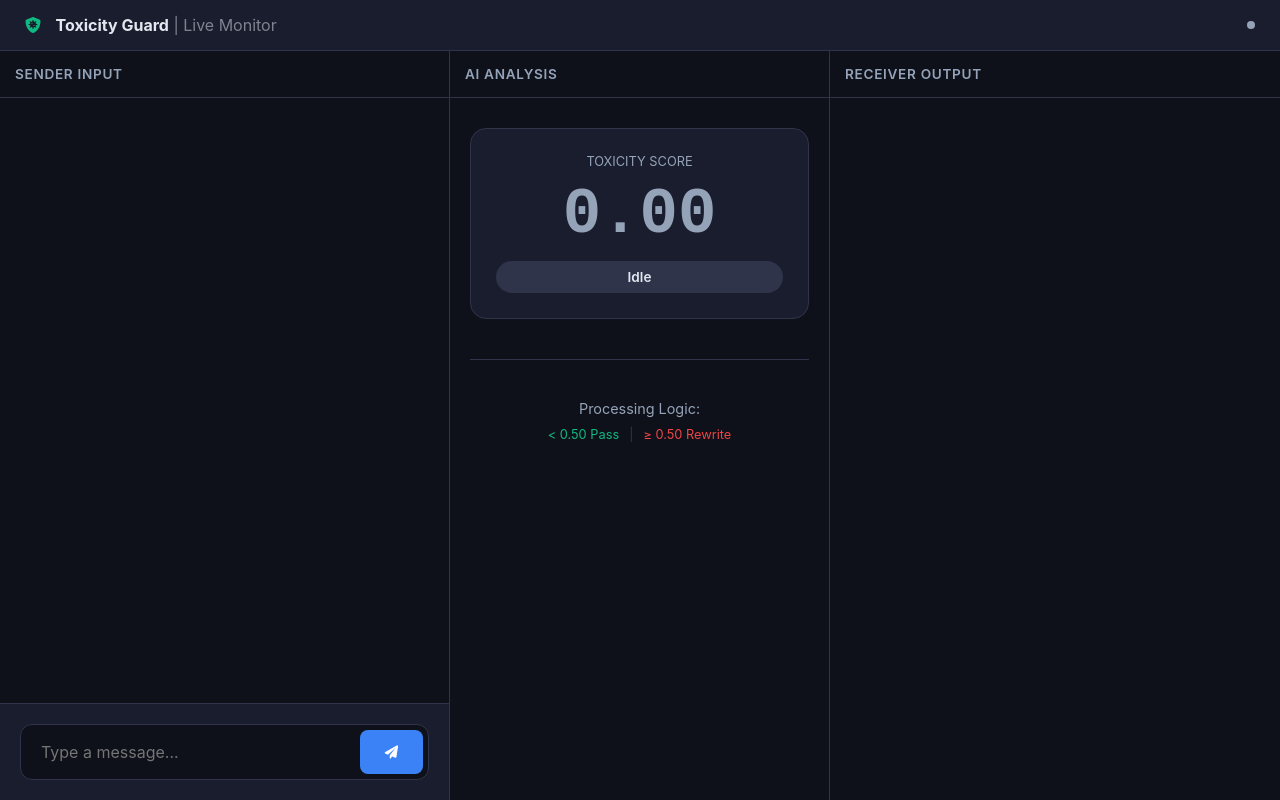
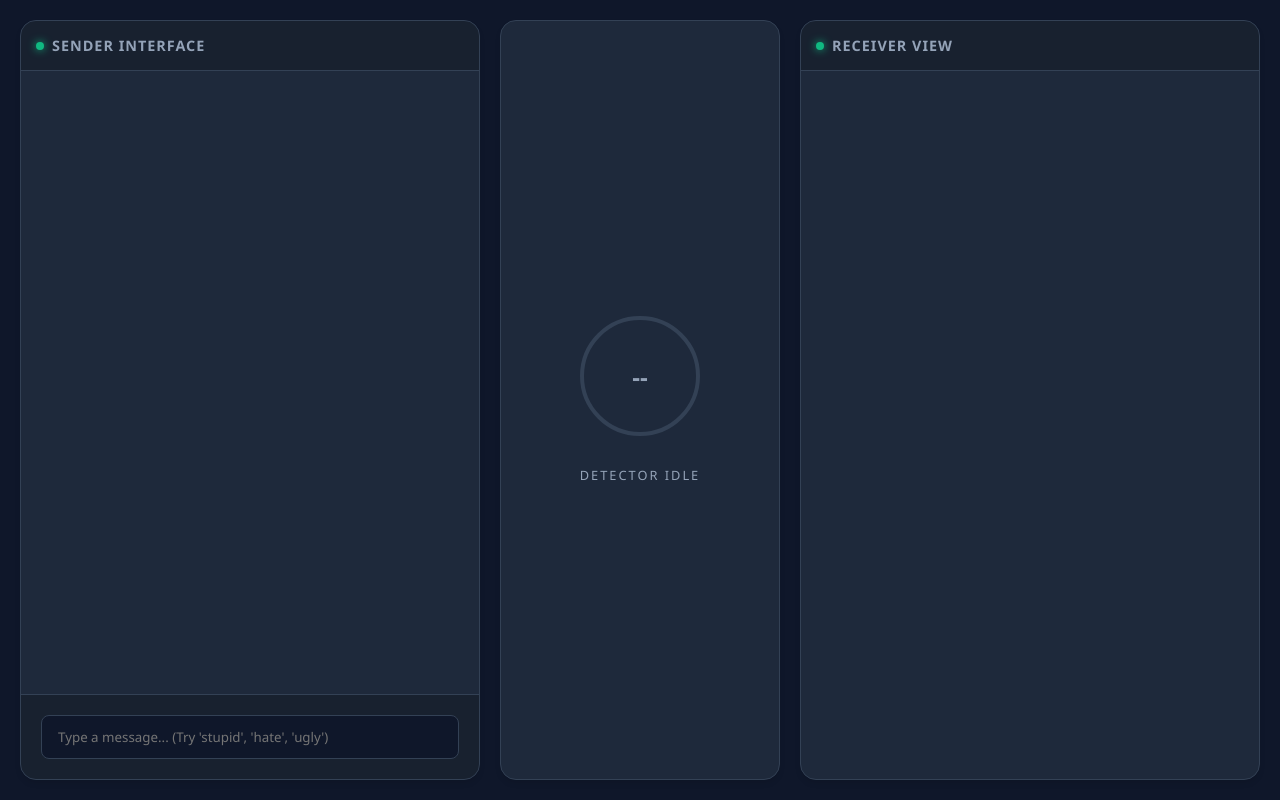
Before and after one commit to advancedlooser70-hue/AI-text-moderator-, a plain HTML site: page templates/moderator.html in a window 1280 px wide. Drawn offline with Linux system fonts and the light colour scheme.

Commit message:
feat:best  UI

```diff
--- a/templates/moderator.html
+++ b/templates/moderator.html
@@ -3,25 +3,23 @@
 <head>
     <meta charset="UTF-8">
     <meta name="viewport" content="width=device-width, initial-scale=1.0">
-    <title>Toxicity Detector | Live Demo</title>
-    <link rel="stylesheet" href="https://cdnjs.cloudflare.com/ajax/libs/font-awesome/6.0.0/css/all.min.css">
+    <title>Toxicity Neural Shield</title>
     <style>
         :root {
-            --bg-dark: #0f111a; /* Deep matte black/blue */
-            --panel-bg: #1a1d2d; /* Slightly lighter panel */
-            --border: #2f344a;
-            --text-primary: #e2e8f0;
+            --bg-color: #0f172a;
+            --panel-bg: #1e293b;
+            --text-primary: #f8fafc;
             --text-secondary: #94a3b8;
-            --accent-safe: #10b981; /* Emerald Green */
-            --accent-toxic: #ef4444; /* Rose Red */
-            --bubble-self: #3b82f6; /* Blue for input */
-            --bubble-received: #2d3748;
+            --accent-green: #10b981; /* Safe */
+            --accent-red: #ef4444;   /* Toxic */
+            --accent-blue: #3b82f6;  /* Processing */
+            --border-color: #334155;
         }
 
-        * { margin: 0; padding: 0; box-sizing: border-box; font-family: 'Inter', system-ui, sans-serif; }
+        * { margin: 0; padding: 0; box-sizing: border-box; font-family: 'Segoe UI', system-ui, sans-serif; }
 
         body {
-            background: var(--bg-dark);
+            background-color: var(--bg-color);
             color: var(--text-primary);
             height: 100vh;
             display: flex;
@@ -29,341 +27,337 @@
             overflow: hidden;
         }
 
-        /* --- Header --- */
-        header {
-            padding: 15px 25px;
-            border-bottom: 1px solid var(--border);
-            display: flex;
-            justify-content: space-between;
-            align-items: center;
-            background: var(--panel-bg);
-        }
-        .status-dot {
-            height: 8px; width: 8px; border-radius: 50%;
-            background: var(--text-secondary);
-            display: inline-block;
-            transition: background 0.3s;
-        }
-        .status-dot.active { background: var(--accent-safe); box-shadow: 0 0 10px var(--accent-safe); }
-
-        /* --- Grid Layout --- */
-        .grid-container {
+        /* --- Layout --- */
+        .container {
             display: grid;
-            grid-template-columns: 1fr 380px 1fr; /* Left, Center (Fixed), Right */
-            flex: 1;
+            grid-template-columns: 1fr 280px 1fr; /* Left - Center - Right */
+            gap: 20px;
+            padding: 20px;
             height: 100%;
-            overflow: hidden;
+            max-width: 1600px;
+            margin: 0 auto;
+            width: 100%;
         }
 
+        /* --- Panels --- */
         .panel {
-            border-right: 1px solid var(--border);
+            background: var(--panel-bg);
+            border-radius: 16px;
+            border: 1px solid var(--border-color);
             display: flex;
             flex-direction: column;
-            position: relative;
+            overflow: hidden;
+            box-shadow: 0 4px 6px -1px rgba(0, 0, 0, 0.1);
         }
-        .panel:last-child { border-right: none; }
 
         .panel-header {
             padding: 15px;
-            font-size: 0.85rem;
+            background: rgba(0,0,0,0.2);
+            border-bottom: 1px solid var(--border-color);
+            font-size: 0.9rem;
             font-weight: 600;
+            color: var(--text-secondary);
             text-transform: uppercase;
-            letter-spacing: 0.05em;
-            color: var(--text-secondary);
-            border-bottom: 1px solid var(--border);
-            background: rgba(15, 17, 26, 0.5);
+            letter-spacing: 1px;
+            display: flex;
+            align-items: center;
+            gap: 8px;
         }
 
-        /* --- Chat Areas (Left & Right) --- */
-        .chat-scroll {
+        .dot { width: 8px; height: 8px; border-radius: 50%; background: var(--text-secondary); }
+        .dot.active { background: var(--accent-green); box-shadow: 0 0 8px var(--accent-green); }
+
+        /* --- Chat Areas --- */
+        .chat-area {
             flex: 1;
             padding: 20px;
             overflow-y: auto;
             display: flex;
             flex-direction: column;
-            gap: 12px;
+            gap: 15px;
         }
 
+        .input-wrapper {
+            padding: 20px;
+            border-top: 1px solid var(--border-color);
+            background: rgba(0,0,0,0.2);
+        }
+
+        .input-box {
+            width: 100%;
+            background: var(--bg-color);
+            border: 1px solid var(--border-color);
+            color: white;
+            padding: 12px 16px;
+            border-radius: 8px;
+            outline: none;
+            transition: border-color 0.2s;
+        }
+        .input-box:focus { border-color: var(--accent-blue); }
+
+        /* --- Bubbles --- */
         .bubble {
-            max-width: 85%;
+            max-width: 90%;
             padding: 12px 16px;
             border-radius: 12px;
             font-size: 0.95rem;
             line-height: 1.5;
             position: relative;
-            animation: popIn 0.2s cubic-bezier(0.175, 0.885, 0.32, 1.275);
+            animation: slideIn 0.3s ease;
         }
 
-        /* Left Panel - Sender Bubbles */
-        .sent {
+        /* Sender Side Styles */
+        .bubble.sent {
             align-self: flex-end;
-            background: var(--panel-bg);
-            border: 1px solid var(--border);
-            color: var(--text-primary);
+            background: #2d3748;
+            border-right: 3px solid var(--text-secondary);
         }
 
-        /* Dynamic Styles for Toxicity Feedback */
-        .sent.pending { opacity: 0.6; }
-        .sent.safe { border-color: var(--accent-safe); }
-        .sent.toxic {
-            border-color: var(--accent-toxic);
-            background: rgba(239, 68, 68, 0.1);
-            color: var(--accent-toxic);
+        .bubble.sent.toxic {
+            background: rgba(239, 68, 68, 0.15); /* Red tint */
+            border-right: 3px solid var(--accent-red);
+            color: #fca5a5;
         }
 
-        /* Right Panel - Receiver Bubbles */
-        .received {
-            align-self: flex-start;
-            background: var(--bubble-received);
-            border-left: 3px solid var(--accent-safe);
+        .bubble.sent.safe {
+            border-right: 3px solid var(--accent-green);
         }
-        .received.modified {
-            border-left: 3px solid var(--text-secondary);
+
+        .rewrite-note {
+            display: block;
+            margin-top: 8px;
+            padding-top: 8px;
+            border-top: 1px solid rgba(255,255,255,0.1);
+            font-size: 0.8rem;
+            color: var(--text-secondary);
             font-style: italic;
         }
+        .rewrite-note span { color: var(--accent-green); font-weight: bold; }
 
-        /* --- Center Panel (Detector) --- */
-        .center-content {
-            padding: 30px 20px;
-            display: flex;
-            flex-direction: column;
+        /* Receiver Side Styles */
+        .bubble.received {
+            align-self: flex-start;
+            background: #2d3748;
+            border-left: 3px solid var(--text-secondary);
+        }
+        .bubble.received.clean { border-left-color: var(--accent-green); }
+
+        /* --- Center Status Box --- */
+        .center-panel {
+            justify-content: center;
             align-items: center;
-            justify-content: flex-start;
-            gap: 30px;
+            gap: 20px;
+            position: relative;
         }
 
-        .status-card {
-            width: 100%;
-            background: var(--panel-bg);
-            border: 1px solid var(--border);
-            border-radius: 16px;
-            padding: 25px;
-            text-align: center;
+        .status-indicator {
+            width: 120px;
+            height: 120px;
+            border-radius: 50%;
+            border: 4px solid var(--border-color);
+            display: flex;
+            align-items: center;
+            justify-content: center;
             transition: all 0.3s ease;
+            position: relative;
         }
 
-        .score-display {
-            font-size: 4rem;
-            font-weight: 800;
-            font-family: monospace;
-            margin: 10px 0;
+        .status-text {
+            font-size: 1.5rem;
+            font-weight: bold;
             color: var(--text-secondary);
-        }
-        .score-label { font-size: 0.8rem; text-transform: uppercase; color: var(--text-secondary); }
-
-        .analysis-state {
-            display: flex;
-            flex-direction: column;
-            align-items: center;
-            gap: 15px;
+            z-index: 2;
         }
 
-        .badge {
-            padding: 8px 16px;
-            border-radius: 20px;
-            font-size: 0.85rem;
-            font-weight: 600;
-            background: var(--border);
+        .status-label {
+            text-transform: uppercase;
+            font-size: 0.8rem;
+            letter-spacing: 2px;
+            color: var(--text-secondary);
+            margin-top: 10px;
         }
 
-        /* State Classes */
-        .status-safe .score-display { color: var(--accent-safe); }
-        .status-safe .badge { background: rgba(16, 185, 129, 0.2); color: var(--accent-safe); }
+        /* Dynamic States */
+        .state-analyzing .status-indicator {
+            border-color: var(--accent-blue);
+            box-shadow: 0 0 20px rgba(59, 130, 246, 0.3);
+            animation: pulse 1s infinite;
+        }
+        .state-toxic .status-indicator {
+            border-color: var(--accent-red);
+            background: rgba(239, 68, 68, 0.1);
+            box-shadow: 0 0 20px rgba(239, 68, 68, 0.3);
+        }
+        .state-safe .status-indicator {
+            border-color: var(--accent-green);
+            background: rgba(16, 185, 129, 0.1);
+            box-shadow: 0 0 20px rgba(16, 185, 129, 0.3);
+        }
 
-        .status-toxic .score-display { color: var(--accent-toxic); }
-        .status-toxic .badge { background: rgba(239, 68, 68, 0.2); color: var(--accent-toxic); }
+        @keyframes slideIn { from { opacity: 0; transform: translateY(10px); } to { opacity: 1; transform: translateY(0); } }
+        @keyframes pulse { 0% { transform: scale(1); opacity: 1; } 50% { transform: scale(1.05); opacity: 0.8; } 100% { transform: scale(1); opacity: 1; } }
 
-        /* --- Input Area --- */
-        .input-area {
-            padding: 20px;
-            background: var(--panel-bg);
-            border-top: 1px solid var(--border);
+        /* Mobile Responsive */
+        @media (max-width: 900px) {
+            .container { grid-template-columns: 1fr; grid-template-rows: 1fr 150px 1fr; }
+            .center-panel { flex-direction: row; padding: 20px; }
+            .status-indicator { width: 80px; height: 80px; }
+            .status-text { font-size: 1rem; }
         }
-        .input-wrapper {
-            display: flex;
-            gap: 10px;
-            background: var(--bg-dark);
-            padding: 5px;
-            border-radius: 12px;
-            border: 1px solid var(--border);
-        }
-        input {
-            flex: 1;
-            background: transparent;
-            border: none;
-            color: white;
-            padding: 12px 15px;
-            outline: none;
-            font-size: 1rem;
-        }
-        button {
-            background: var(--bubble-self);
-            border: none;
-            color: white;
-            padding: 0 25px;
-            border-radius: 8px;
-            cursor: pointer;
-            font-weight: 600;
-            transition: opacity 0.2s;
-        }
-        button:hover { opacity: 0.9; }
-
-        @keyframes popIn { from { opacity: 0; transform: translateY(10px) scale(0.95); } to { opacity: 1; transform: translateY(0) scale(1); } }
     </style>
 </head>
 <body>
 
-    <header>
-        <div>
-            <i class="fas fa-shield-virus" style="color: var(--accent-safe); margin-right: 10px;"></i>
-            <strong>Toxicity Guard</strong> <span style="opacity: 0.5;">| Live Monitor</span>
-        </div>
-        <div class="status-dot" id="wsStatus"></div>
-    </header>
-
-    <div class="grid-container">
+    <div class="container">
 
         <div class="panel">
-            <div class="panel-header">Sender Input</div>
-            <div class="chat-scroll" id="senderLog">
+            <div class="panel-header">
+                <div class="dot active"></div> Sender Interface
+            </div>
+            <div class="chat-area" id="senderLog">
                 </div>
-            <div class="input-area">
-                <div class="input-wrapper">
-                    <input type="text" id="msgInput" placeholder="Type a message..." autocomplete="off">
-                    <button onclick="send()" id="sendBtn"><i class="fas fa-paper-plane"></i></button>
-                </div>
+            <div class="input-wrapper">
+                <input type="text" class="input-box" id="userInput" placeholder="Type a message... (Try 'stupid', 'hate', 'ugly')" autocomplete="off">
             </div>
         </div>
 
-        <div class="panel">
-            <div class="panel-header">AI Analysis</div>
-            <div class="center-content">
-                <div class="status-card" id="mainStatusCard">
-                    <div class="score-label">Toxicity Score</div>
-                    <div class="score-display" id="scoreVal">0.00</div>
-                    <div class="badge" id="statusBadge">Idle</div>
-                </div>
-
-                <div style="width: 100%; border-top: 1px solid var(--border); margin: 10px 0;"></div>
-
-                <div style="text-align: center; color: var(--text-secondary); font-size: 0.9rem;">
-                    <p style="margin-bottom: 10px;">Processing Logic:</p>
-                    <div style="display: flex; justify-content: center; gap: 10px; font-size: 0.8rem;">
-                        <span style="color: var(--accent-safe)"> < 0.50 Pass</span>
-                        <span style="color: var(--border)">|</span>
-                        <span style="color: var(--accent-toxic)"> ≥ 0.50 Rewrite</span>
-                    </div>
-                </div>
+        <div class="panel center-panel" id="statusPanel">
+            <div class="status-indicator">
+                <span class="status-text" id="statusIcon">--</span>
             </div>
+            <div class="status-label" id="statusLabel">Detector Idle</div>
         </div>
 
         <div class="panel">
-            <div class="panel-header">Receiver Output</div>
-            <div class="chat-scroll" id="receiverLog">
+            <div class="panel-header">
+                <div class="dot active"></div> Receiver View
+            </div>
+            <div class="chat-area" id="receiverLog">
                 </div>
         </div>
 
     </div>
 
     <script>
-        const wsProtocol = window.location.protocol === 'https:' ? 'wss:' : 'ws:';
-        const ws = new WebSocket(`${wsProtocol}//${window.location.host}/ws/moderator`);
-
-        const ui = {
-            input: document.getElementById('msgInput'),
+        const dom = {
+            input: document.getElementById('userInput'),
             senderLog: document.getElementById('senderLog'),
             receiverLog: document.getElementById('receiverLog'),
-            scoreVal: document.getElementById('scoreVal'),
-            statusBadge: document.getElementById('statusBadge'),
-            statusCard: document.getElementById('mainStatusCard'),
-            wsStatus: document.getElementById('wsStatus')
+            statusPanel: document.getElementById('statusPanel'),
+            statusIcon: document.getElementById('statusIcon'),
+            statusLabel: document.getElementById('statusLabel')
         };
 
-        // Track messages to retrospective update styles
-        // Simple queue since backend processes in order
-        let messageQueue = [];
-
-        ws.onopen = () => {
-            ui.wsStatus.classList.add('active');
-            console.log('Connected to Guard');
+        // Mock "Toxic" Dictionary for demo purposes
+        const toxicWords = {
+            "stupid": "unwise",
+            "idiot": "misguided person",
+            "hate": "strongly dislike",
+            "kill": "hug",
+            "ugly": "visually unique",
+            "worst": "least favorable"
         };
 
-        ws.onclose = () => ui.wsStatus.classList.remove('active');
+        dom.input.addEventListener('keypress', function (e) {
+            if (e.key === 'Enter' && this.value.trim() !== "") {
+                processMessage(this.value.trim());
+                this.value = "";
+            }
+        });
 
-        ws.onmessage = (event) => {
-            const data = JSON.parse(event.data);
-            handleResponse(data);
-        };
+        function processMessage(text) {
+            // 1. Set State: Analyzing
+            setVisualState('analyzing');
 
-        function send() {
-            const text = ui.input.value.trim();
-            if (!text) return;
+            // Simulate Network Delay (600ms)
+            setTimeout(() => {
+                const result = analyzeText(text);
 
-            // 1. Add visual placeholder to Sender Log
-            const msgId = Date.now();
-            const bubble = document.createElement('div');
-            bubble.className = 'bubble sent pending';
-            bubble.id = `msg-${msgId}`;
-            bubble.textContent = text;
-            ui.senderLog.appendChild(bubble);
-            ui.senderLog.scrollTop = ui.senderLog.scrollHeight;
+                // 2. Update UI based on result
+                if (result.isToxic) {
+                    setVisualState('toxic');
+                    addSenderBubble(text, true, result.cleanedText);
+                    addReceiverBubble(result.cleanedText, true);
+                } else {
+                    setVisualState('safe');
+                    addSenderBubble(text, false);
+                    addReceiverBubble(text, false);
+                }
 
-            // Track this ID
-            messageQueue.push({ id: msgId, text: text });
+                // Reset to idle after 2 seconds
+                setTimeout(() => setVisualState('idle'), 2000);
 
-            // 2. Send to backend
-            ws.send(JSON.stringify({ text: text }));
-
-            ui.input.value = '';
+            }, 600);
         }
 
-        function handleResponse(data) {
-            const { original, final, toxicity, moderated } = data;
+        function analyzeText(text) {
+            let isToxic = false;
+            let cleanedText = text;
+            const lowerText = text.toLowerCase();
 
-            // 1. Update Sender Visuals (Find matching message)
-            // We scan queue for the original text matching the response
-            const matchIndex = messageQueue.findIndex(m => m.text === original);
-            if (matchIndex !== -1) {
-                const msgData = messageQueue[matchIndex];
-                const el = document.getElementById(`msg-${msgData.id}`);
-                if (el) {
-                    el.classList.remove('pending');
-                    el.classList.add(moderated ? 'toxic' : 'safe');
-
-                    if (moderated) {
-                        el.innerHTML += ` <i class="fas fa-exclamation-circle" style="margin-left:5px;"></i>`;
-                    }
+            // Check against mock dictionary
+            for (let word in toxicWords) {
+                if (lowerText.includes(word)) {
+                    isToxic = true;
+                    // Global case-insensitive replace
+                    const regex = new RegExp(word, "gi");
+                    cleanedText = cleanedText.replace(regex, toxicWords[word]);
                 }
-                // Remove from queue
-                messageQueue.splice(matchIndex, 1);
             }
 
-            // 2. Update Center Panel (Analysis)
-            ui.scoreVal.textContent = toxicity.toFixed(2);
-            ui.statusCard.className = 'status-card'; // Reset
-            ui.statusCard.classList.add(moderated ? 'status-toxic' : 'status-safe');
+            return { isToxic, cleanedText };
+        }
 
-            ui.statusBadge.innerHTML = moderated
-                ? `<i class="fas fa-biohazard"></i> Toxic Detected`
-                : `<i class="fas fa-check"></i> Safe`;
+        function setVisualState(state) {
+            // Reset classes
+            dom.statusPanel.className = 'panel center-panel';
 
-            // 3. Update Receiver Log
-            const rxBubble = document.createElement('div');
-            rxBubble.className = `bubble received ${moderated ? 'modified' : ''}`;
-            rxBubble.innerHTML = final;
+            if (state === 'analyzing') {
+                dom.statusPanel.classList.add('state-analyzing');
+                dom.statusIcon.innerHTML = '<span style="font-size:2rem">⚡</span>';
+                dom.statusLabel.innerText = "Analyzing...";
+            } else if (state === 'toxic') {
+                dom.statusPanel.classList.add('state-toxic');
+                dom.statusIcon.innerText = "TOXIC";
+                dom.statusLabel.innerText = "Threat Detected";
+            } else if (state === 'safe') {
+                dom.statusPanel.classList.add('state-safe');
+                dom.statusIcon.innerText = "SAFE";
+                dom.statusLabel.innerText = "Message Passed";
+            } else {
+                dom.statusIcon.innerText = "--";
+                dom.statusLabel.innerText = "Detector Idle";
+            }
+        }
 
-            if(moderated) {
-                rxBubble.innerHTML += `<div style="font-size: 0.7rem; margin-top: 5px; opacity: 0.7;">(Sanitized by AI)</div>`
+        function addSenderBubble(originalText, isToxic, cleanedText = null) {
+            const div = document.createElement('div');
+            div.className = `bubble sent ${isToxic ? 'toxic' : 'safe'}`;
+
+            if (isToxic) {
+                div.innerHTML = `
+                    <strong>"${originalText}"</strong>
+                    <span class="rewrite-note">
+                        <i class="opacity-50">Blocked.</i> <br>
+                        Rewritten as: <span>"${cleanedText}"</span>
+                    </span>
+                `;
+            } else {
+                div.textContent = originalText;
             }
 
-            ui.receiverLog.appendChild(rxBubble);
-            ui.receiverLog.scrollTop = ui.receiverLog.scrollHeight;
+            dom.senderLog.appendChild(div);
+            dom.senderLog.scrollTop = dom.senderLog.scrollHeight;
         }
 
-        // Enter key support
-        ui.input.addEventListener('keypress', (e) => {
-            if (e.key === 'Enter') send();
-        });
+        function addReceiverBubble(finalText, wasCleaned) {
+            const div = document.createElement('div');
+            div.className = `bubble received ${wasCleaned ? 'clean' : ''}`;
+            div.textContent = finalText;
+
+            dom.receiverLog.appendChild(div);
+            dom.receiverLog.scrollTop = dom.receiverLog.scrollHeight;
+        }
     </script>
 </body>
 </html>
```
